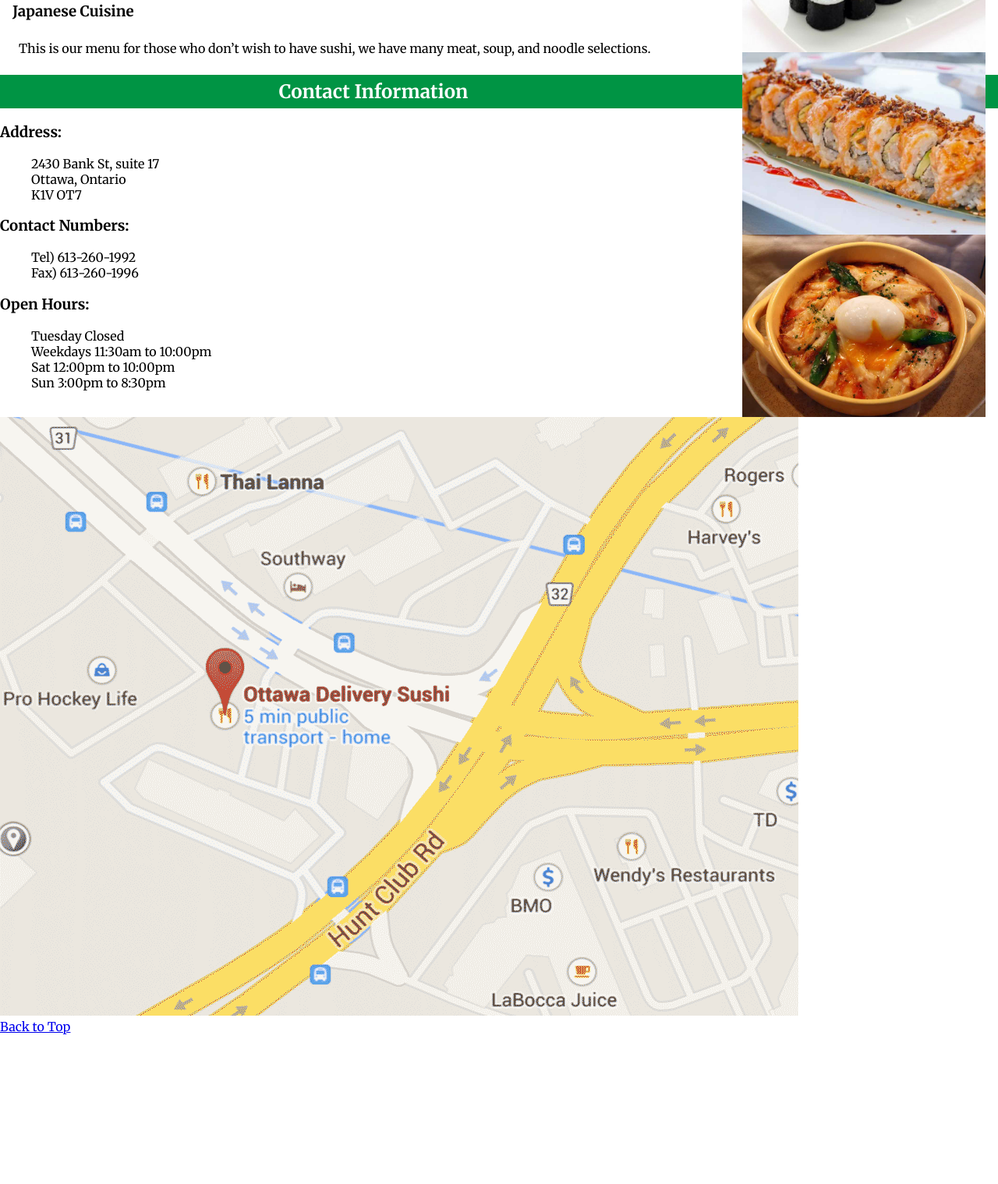
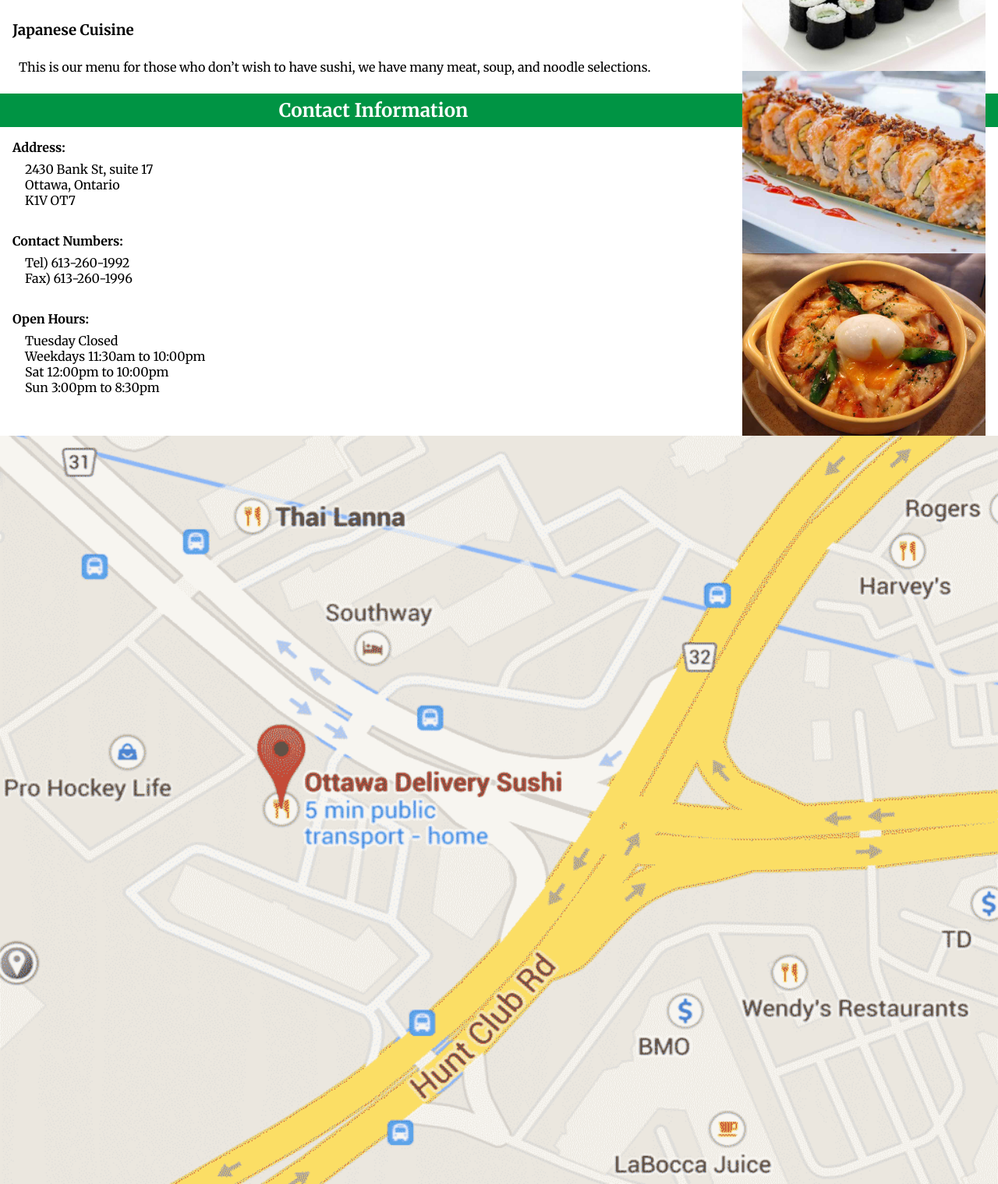
Before and after one commit to Mjams/restaurant-website, a plain HTML site: page index.html in a window 1280 px wide. Shown: the part 925-2444 px from the top of the page at 78% size. Before the commit the page ends 2252 px from the top, so only its background shows below. Drawn offline with Linux system fonts and the light colour scheme.

Commit message:
Finished bottom list, and back to top

```diff
--- a/css/main.css
+++ b/css/main.css
@@ -67,7 +67,7 @@ nav a{
 }
 
 .banner-txt{
-  padding-top: 2em;
+  padding-top: 3em;
   color: white;
   text-align: center;
   font-weight: bold;
@@ -126,5 +126,32 @@ p{
 ul{
   margin: 0;
   list-style-type: none;
-  padding-left: 1;
+  padding-left: 2em;
+  padding-bottom: 1em;
 }
+
+h4{
+  padding-left: 1em;
+  padding-bottom: 0.5em;
+  padding-top: 1em;
+  margin: 0;
+}
+
+.map{
+  width: 100%;
+  margin: 0;
+}
+
+footer{
+  background-color: #009444;
+  padding: 1em;
+  margin: 0;
+}
+
+.top{
+  color: white;
+  text-decoration: none;
+  text-align: center;
+  display: block;
+  font-weight: bold;
+}
--- a/index.html
+++ b/index.html
@@ -28,7 +28,7 @@
 </div>
 
 <div class="h2">
-  <h2>About Us</h2>
+  <h2 id="about">About Us</h2>
 </div>
   <p class="about">We have created a menu that will satisfy sushi connoisseurs and novices alike. Through years of experience we have mastered the pairing of simple but complex flavours to create some of the most tasteful and innovative Japanese cuisine. Using only the freshest ingredients and top quality fish from around the world. We offers something for everyone.</p>
 
@@ -62,20 +62,20 @@
   <h2 id="contact">Contact Information</h2>
 
 
-<h3>Address:</h3>
+<h4>Address:</h4>
 <ul>
   <li>2430 Bank St, suite 17</li>
   <li>Ottawa, Ontario</li>
   <li>K1V OT7</li>
 </ul>
 
-<h3>Contact Numbers:</h3>
+<h4>Contact Numbers:</h4>
 <ul>
   <li>Tel) 613-260-1992</li>
   <li>Fax) 613-260-1996</li>
 </ul>
 
-<h3>Open Hours:</h3>
+<h4>Open Hours:</h4>
 <ul>
   <li>Tuesday Closed</li>
   <li>Weekdays 11:30am to 10:00pm</li>
@@ -83,10 +83,10 @@
   <li>Sun 3:00pm to 8:30pm</li>
 </ul>
 
-<img src="images/map.png" alt="Image of map">
+<img class="map" src="images/map.png" alt="Image of map">
 
 <footer>
-  <a href="#top">Back to Top</a>
+  <a class="top" href="#top">Back to Top</a>
 </footer>
 
 
```
